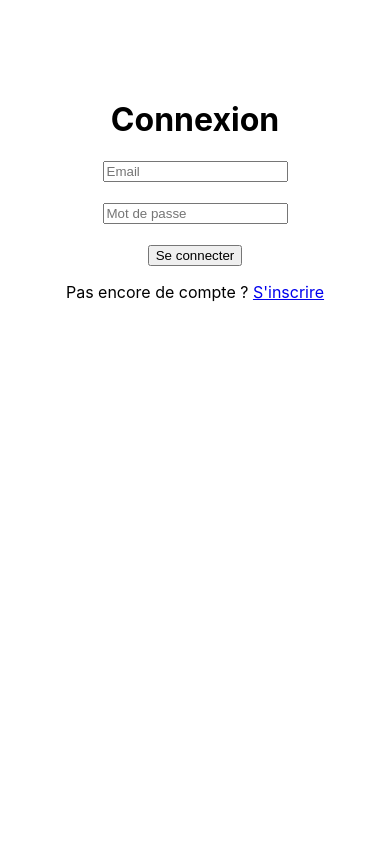
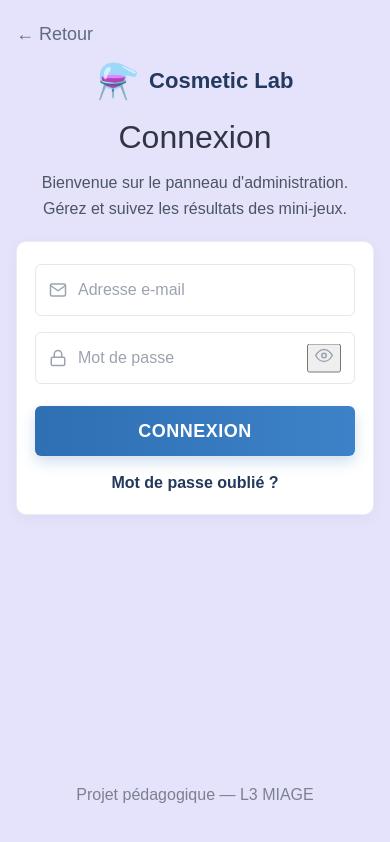
Before and after one commit to Es-saiydy/cosmetic-lab, a React (Create React App) app in the folder frontend/: page /login in a window 390 px wide. Built offline with nearby package versions, Linux system fonts and the light colour scheme.

Commit message:
accueil + auth UI +  readme update

```diff
--- a/frontend/package.json
+++ b/frontend/package.json
@@ -9,6 +9,7 @@
     "@testing-library/user-event": "^13.5.0",
     "react": "^19.2.4",
     "react-dom": "^19.2.4",
+    "react-icons": "^5.6.0",
     "react-router-dom": "^7.13.2",
     "react-scripts": "5.0.1",
     "web-vitals": "^2.1.4"
--- /dev/null
+++ b/frontend/src/pages/About.jsx
@@ -0,0 +1,39 @@
+import { useNavigate } from "react-router-dom";
+import "../styles/accueil.css";
+
+function About() {
+  const navigate = useNavigate();
+
+  return (
+    <div className="home-page">
+      <div className="about-card">
+        <div className="home-brand">
+          <span className="home-logo">⚗️</span>
+          <span className="home-brand-text">Cosmetic Lab</span>
+        </div>
+
+        <h1 className="home-title">À propos</h1>
+
+        <p className="about-text">
+          Cosmetic Lab est une application pédagogique qui permet d’apprendre
+          les bases de la cosmétique industrielle à travers des mini-jeux
+          interactifs.
+        </p>
+
+        <p className="about-text">
+          Le projet aide l’utilisateur à découvrir le choix des ingrédients,
+          la formulation des produits, ainsi que la logique de qualité et
+          d’évaluation.
+        </p>
+
+        <button className="home-button primary" onClick={() => navigate("/")}>
+          RETOUR
+        </button>
+      </div>
+
+      <div className="home-bottom-text">Projet pédagogique — L3 MIAGE</div>
+    </div>
+  );
+}
+
+export default About;
--- a/frontend/src/pages/Login.jsx
+++ b/frontend/src/pages/Login.jsx
@@ -1,11 +1,14 @@
 import { useState } from "react";
 import { useNavigate, Link } from "react-router-dom";
 import API_URL from "../api";
+import "../styles/auth.css";
+import { FiMail, FiLock, FiEye, FiEyeOff } from "react-icons/fi";
 
 function Login() {
   const [email, setEmail] = useState("");
   const [motDePasse, setMotDePasse] = useState("");
   const [message, setMessage] = useState("");
+  const [showPassword, setShowPassword] = useState(false);
 
   const navigate = useNavigate();
 
@@ -30,52 +33,82 @@ function Login() {
       if (res.ok) {
         localStorage.setItem("token", data.token);
         localStorage.setItem("user", JSON.stringify(data.user));
-        setMessage("✅ Connexion réussie");
-
-        setTimeout(() => {
         navigate("/dashboard");
-        }, 500);
       } else {
-        setMessage("❌ " + (data.message || data.error || "Erreur de connexion"));
+        setMessage(data.message || data.error || "Erreur de connexion");
       }
     } catch (error) {
-      setMessage("❌ Erreur serveur : " + error.message);
+      setMessage("Erreur serveur");
     }
   };
 
   return (
-    <div style={{ textAlign: "center", marginTop: "100px" }}>
-      <h1>Connexion</h1>
+    <div className="auth-page">
+      <div className="auth-topbar">
+        <button className="auth-back" onClick={() => navigate(-1)}>
+          ← Retour
+        </button>
+      </div>
 
-      <form onSubmit={handleLogin}>
+      <div className="auth-header">
+        <div className="auth-brand">
+          <span className="auth-logo">⚗️</span>
+          <span className="auth-brand-text">Cosmetic Lab</span>
+        </div>
+
+        <h1 className="auth-title">Connexion</h1>
+
+        <p className="auth-subtitle">Bienvenue sur le panneau d'administration.</p>
+        <p className="auth-subtitle">Gérez et suivez les résultats des mini-jeux.</p>
+      </div>
+
+      <div className="auth-card">
+        <form className="auth-form" onSubmit={handleLogin}>
+          <div className="auth-input-wrapper">
+            <FiMail className="auth-input-icon" />
             <input
+                className="auth-input"
                 type="email"
-          placeholder="Email"
+                placeholder="Adresse e-mail"
                 value={email}
                 onChange={(e) => setEmail(e.target.value)}
                 required
             />
-        <br/>
-        <br/>
+          </div>
 
+          <div className="auth-input-wrapper">
+            <FiLock className="auth-input-icon" />
             <input
-          type="password"
+                className="auth-input"
+                type={showPassword ? "text" : "password"}
                 placeholder="Mot de passe"
                 value={motDePasse}
                 onChange={(e) => setMotDePasse(e.target.value)}
                 required
             />
-        <br/>
-        <br/>
 
-        <button type="submit">Se connecter</button>
+            <button
+                type="button"
+                className="auth-input-right"
+                onClick={() => setShowPassword(!showPassword)}
+            >
+                {showPassword ? <FiEyeOff /> : <FiEye />}
+            </button>
+          </div>
+
+          <button className="auth-button" type="submit">
+            CONNEXION
+          </button>
         </form>
 
-      {message && <p>{message}</p>}
+        {message && <p className="auth-message">{message}</p>}
 
-      <p>
-        Pas encore de compte ? <Link to="/register">S'inscrire</Link>
-      </p>
+        <div className="auth-footer-link">
+          <Link to="/register">Mot de passe oublié ?</Link>
+        </div>
+      </div>
+
+      <div className="auth-bottom-text">Projet pédagogique — L3 MIAGE</div>
     </div>
   );
 }
--- a/frontend/src/pages/Register.jsx
+++ b/frontend/src/pages/Register.jsx
@@ -1,12 +1,15 @@
 import { useState } from "react";
 import { Link, useNavigate } from "react-router-dom";
 import API_URL from "../api";
+import "../styles/auth.css";
+import { FiMail, FiLock, FiUser } from "react-icons/fi";
 
 function Register() {
   const [nom, setNom] = useState("");
   const [prenom, setPrenom] = useState("");
   const [email, setEmail] = useState("");
   const [motDePasse, setMotDePasse] = useState("");
+  const [confirmation, setConfirmation] = useState("");
   const [message, setMessage] = useState("");
 
   const navigate = useNavigate();
@@ -14,6 +17,11 @@ function Register() {
   const handleRegister = async (e) => {
     e.preventDefault();
     setMessage("");
+
+    if (motDePasse !== confirmation) {
+      setMessage("Les mots de passe ne correspondent pas.");
+      return;
+    }
 
     try {
       const res = await fetch(`${API_URL}/api/users/register`, {
@@ -32,72 +40,101 @@ function Register() {
       const data = await res.json();
 
       if (res.ok) {
-        setMessage("✅ Inscription réussie");
-
-        setTimeout(() => {
         navigate("/login");
-        }, 1000);
       } else {
-        setMessage("❌ " + (data.message || data.error || "Erreur d'inscription"));
+        setMessage(data.message || data.error || "Erreur d'inscription");
       }
     } catch (error) {
-      setMessage("❌ Erreur serveur : " + error.message);
+      setMessage("Erreur serveur");
     }
   };
 
   return (
-    <div style={{ textAlign: "center", marginTop: "100px" }}>
-      <h1>Inscription</h1>
+    <div className="auth-page">
+      <div className="auth-topbar">
+        <button className="auth-back" onClick={() => navigate(-1)}>
+          ← Retour
+        </button>
+      </div>
 
-      <form onSubmit={handleRegister}>
+      <div className="auth-header">
+        <div className="auth-brand">
+          <span className="auth-logo">⚗️</span>
+          <span className="auth-brand-text">Cosmetic Lab</span>
+        </div>
+
+        <h1 className="auth-title">Inscription</h1>
+      </div>
+
+      <div className="auth-card">
+        <form className="auth-form" onSubmit={handleRegister}>
+          <div className="auth-input-wrapper">
+          <FiUser className="auth-input-icon" />
           <input
+            className="auth-input"
             type="text"
-          placeholder="Nom"
-          value={nom}
-          onChange={(e) => setNom(e.target.value)}
+            placeholder="Nom prénom"
+            value={`${prenom}${prenom && nom ? " " : ""}${nom}`}
+            onChange={(e) => {
+                const value = e.target.value.trimStart();
+                const parts = value.split(" ");
+                setPrenom(parts[0] || "");
+                setNom(parts.slice(1).join(" ") || "");
+            }}
             required
         />
-        <br/>
-        <br/>
+      </div>
 
+          <div className="auth-input-wrapper">
+            <FiMail className="auth-input-icon" />
             <input
-          type="text"
-          placeholder="Prénom"
-          value={prenom}
-          onChange={(e) => setPrenom(e.target.value)}
-          required
-        />
-        <br />
-        <br />
-
-        <input
+                className="auth-input"
                 type="email"
-          placeholder="Email"
+                placeholder="Adresse e-mail"
                 value={email}
                 onChange={(e) => setEmail(e.target.value)}
                 required
             />
-        <br />
-        <br />
+          </div>
 
+          <div className="auth-input-wrapper">
+            <FiLock className="auth-input-icon" />
             <input
+                className="auth-input"
                 type="password"
                 placeholder="Mot de passe"
                 value={motDePasse}
                 onChange={(e) => setMotDePasse(e.target.value)}
             required
             />
-        <br/>
-        <br/>
+          </div>
 
-        <button type="submit">S'inscrire</button>
+          <div className="auth-input-wrapper">
+            <FiLock className="auth-input-icon" />
+            <input
+                className="auth-input"
+                type="password"
+                placeholder="Confirmer le mot de passe"
+                value={confirmation}
+                onChange={(e) => setConfirmation(e.target.value)}
+                required
+            />
+          </div>
+
+          <button className="auth-button" type="submit">
+            INSCRIPTION
+          </button>
         </form>
 
-      {message && <p>{message}</p>}
+        {message && <p className="auth-message">{message}</p>}
 
-      <p>
-        Déjà un compte ? <Link to="/login">Se connecter</Link>
-      </p>
+        <div className="auth-footer-link">
+          <span>Déjà un compte ? </span>
+          <Link to="/login">Connexion</Link>
+        </div>
+      </div>
+
+      <div className="auth-bottom-text">Projet pédagogique — L3 MIAGE</div>
     </div>
   );
 }
--- /dev/null
+++ b/frontend/src/pages/accueil.jsx
@@ -0,0 +1,33 @@
+import { useNavigate } from "react-router-dom";
+import "../styles/accueil.css";
+
+function Accueil() {
+  const navigate = useNavigate();
+
+  return (
+    <div className="home-page">
+      <div className="home-card">
+        <div className="home-brand">
+          <span className="home-logo">⚗️</span>
+          <span className="home-brand-text">Cosmetic Lab</span>
+        </div>
+
+        <h1 className="home-title">Cosmetic Lab</h1>
+
+        <div className="home-buttons">
+          <button className="home-button primary" onClick={() => navigate("/login")}>
+            JOUER
+          </button>
+
+          <button className="home-button secondary" onClick={() => navigate("/about")}>
+            À PROPOS
+          </button>
+        </div>
+      </div>
+
+      <div className="home-bottom-text">Projet pédagogique — L3 MIAGE</div>
+    </div>
+  );
+}
+
+export default Accueil;
--- /dev/null
+++ b/frontend/src/styles/accueil.css
@@ -0,0 +1,105 @@
+* {
+  box-sizing: border-box;
+}
+
+.home-page {
+  min-height: 100vh;
+  background: #f5f4fb;
+  display: flex;
+  flex-direction: column;
+  align-items: center;
+  justify-content: center;
+  padding: 20px;
+}
+
+.home-card,
+.about-card {
+  width: 100%;
+  max-width: 460px;
+  text-align: center;
+  background: transparent;
+}
+
+.home-brand {
+  display: flex;
+  align-items: center;
+  justify-content: center;
+  gap: 10px;
+  margin-bottom: 22px;
+}
+
+.home-logo {
+  font-size: 34px;
+}
+
+.home-brand-text {
+  font-size: 24px;
+  font-weight: 600;
+  color: #23395d;
+}
+
+.home-title {
+  font-size: 48px;
+  font-weight: 600;
+  margin: 0 0 32px;
+  color: #2f3542;
+}
+
+.home-buttons {
+  display: flex;
+  flex-direction: column;
+  gap: 14px;
+  align-items: center;
+}
+
+.home-button {
+  width: 260px;
+  height: 46px;
+  border-radius: 6px;
+  border: none;
+  font-size: 16px;
+  font-weight: 600;
+  cursor: pointer;
+  letter-spacing: 0.5px;
+}
+
+.home-button.primary {
+  background: linear-gradient(90deg, #2f6fb3, #3d82c8);
+  color: white;
+  box-shadow: 0 6px 14px rgba(47, 111, 179, 0.2);
+}
+
+.home-button.secondary {
+  background: white;
+  color: #4b5563;
+  border: 1px solid #d9dde7;
+}
+
+.home-button:hover {
+  opacity: 0.97;
+}
+
+.about-text {
+  font-size: 17px;
+  line-height: 1.7;
+  color: #4b5563;
+  margin-bottom: 18px;
+}
+
+.home-bottom-text {
+  margin-top: 70px;
+  font-size: 16px;
+  color: #7b8190;
+  text-align: center;
+}
+
+@media (max-width: 600px) {
+  .home-title {
+    font-size: 38px;
+  }
+
+  .home-button {
+    width: 100%;
+    max-width: 260px;
+  }
+}
--- /dev/null
+++ b/frontend/src/styles/auth.css
@@ -0,0 +1,197 @@
+* {
+  box-sizing: border-box;
+}
+
+body {
+  margin: 0;
+  font-family: "Arial", sans-serif;
+  background: #f5f4fb;
+  color: #2f3542;
+}
+
+.auth-page {
+  min-height: 100vh;
+  background: #e5e2fb;
+  display: flex;
+  flex-direction: column;
+  align-items: center;
+  padding: 24px 16px 40px;
+}
+
+.auth-topbar {
+  width: 100%;
+  max-width: 900px;
+  display: flex;
+  align-items: center;
+  justify-content: flex-start;
+  margin-bottom: 8px;
+}
+
+.auth-back {
+  background: none;
+  border: none;
+  color: #616b7e;
+  font-size: 18px;
+  cursor: pointer;
+  padding: 0;
+}
+
+.auth-header {
+  text-align: center;
+  margin-top: 8px;
+  margin-bottom: 20px;
+}
+
+.auth-brand {
+  display: flex;
+  align-items: center;
+  justify-content: center;
+  gap: 10px;
+  margin-bottom: 18px;
+}
+
+.auth-logo {
+  font-size: 34px;
+}
+
+.auth-brand-text {
+  font-size: 24px;
+  font-weight: 600;
+  color: #23395d;
+}
+
+.auth-title {
+  font-size: 42px;
+  font-weight: 300;
+  margin: 0 0 14px;
+  color: #2f3542;
+}
+
+.auth-subtitle {
+  margin: 0;
+  font-size: 18px;
+  line-height: 1.6;
+  color: #4b5563;
+}
+
+.auth-card {
+  width: 100%;
+  max-width: 470px;
+  background: #ffffff;
+  border: 1px solid #ececf3;
+  border-radius: 10px;
+  padding: 28px 26px 24px;
+  box-shadow: 0 4px 16px rgba(0, 0, 0, 0.04);
+}
+
+.auth-form {
+  display: flex;
+  flex-direction: column;
+  gap: 16px;
+}
+
+.auth-input-wrapper {
+  position: relative;
+}
+
+.auth-input {
+  width: 100%;
+  height: 52px;
+  border: 1px solid #e2e8f0;
+  border-radius: 6px;
+  padding: 0 44px 0 42px;
+  font-size: 16px;
+  background: #fff;
+  outline: none;
+  color: #374151;
+}
+
+.auth-input::placeholder {
+  color: #9ca3af;
+}
+
+.auth-input:focus {
+  border-color: #7aa7d9;
+  box-shadow: 0 0 0 3px rgba(59, 130, 246, 0.08);
+}
+
+.auth-input-icon {
+  position: absolute;
+  left: 14px;
+  top: 50%;
+  transform: translateY(-50%);
+  color: #9aa3b2;
+  font-size: 18px;
+}
+
+.auth-input-right {
+  position: absolute;
+  right: 14px;
+  top: 50%;
+  transform: translateY(-50%);
+  color: #9aa3b2;
+  font-size: 18px;
+}
+
+.auth-button {
+  margin-top: 6px;
+  height: 50px;
+  border: none;
+  border-radius: 6px;
+  background: linear-gradient(90deg, #2f6fb3, #3d82c8);
+  color: white;
+  font-size: 18px;
+  font-weight: 600;
+  letter-spacing: 0.5px;
+  cursor: pointer;
+  box-shadow: 0 6px 14px rgba(47, 111, 179, 0.22);
+}
+
+.auth-button:hover {
+  opacity: 0.96;
+}
+
+.auth-message {
+  margin: 14px 0 0;
+  text-align: center;
+  font-size: 15px;
+}
+
+.auth-footer-link {
+  margin-top: 18px;
+  text-align: center;
+  font-size: 16px;
+  color: #6b7280;
+}
+
+.auth-footer-link a {
+  color: #23395d;
+  text-decoration: none;
+  font-weight: 600;
+}
+
+.auth-bottom-text {
+  margin-top: auto;
+  padding-top: 50px;
+  font-size: 16px;
+  color: #7b8190;
+  text-align: center;
+}
+
+@media (max-width: 600px) {
+  .auth-title {
+    font-size: 32px;
+  }
+
+  .auth-subtitle {
+    font-size: 16px;
+  }
+
+  .auth-card {
+    padding: 22px 18px;
+  }
+
+  .auth-brand-text {
+    font-size: 22px;
+  }
+}
```
Also changed, not shown: frontend/src/App.js (+14 -2 lines), 2 other files (tests, documents, lock files or other folders). Lines whose indentation alone changed are shown as unchanged.
